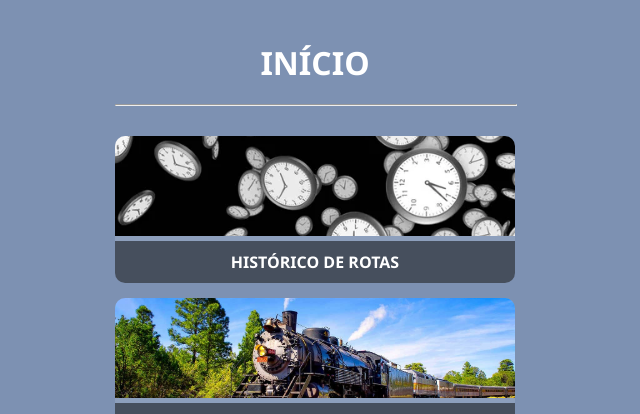
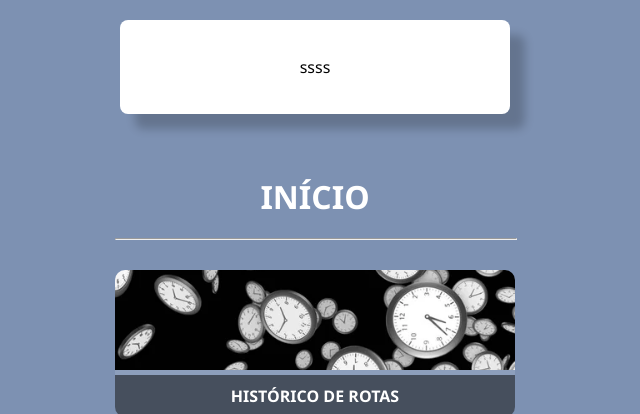
Before and after one commit to luty07/sa-parte-II-ferrorama, a PHP site: page /scripts/inicio.php in a window 1280 px wide. Shown: the top 414 px of the page, without its empty margins (325-965 px from the left). Run offline with PHP 8.4, Linux system fonts and the light colour scheme.

Commit message:
UPDATE- minor changes

```diff
--- a/scripts/inicio.php
+++ b/scripts/inicio.php
@@ -5,6 +5,15 @@ session_start();
 
 <!DOCTYPE html>
 <html lang="pt-BR">
+
+<header >
+
+</header>
+
+<div id="user">
+<p>ssss</p>
+
+</div>
 
 <head>
   <meta charset="UTF-8">
@@ -51,7 +60,9 @@ session_start();
       <a href="alerts.php"><img src="../assets/alertsenots.jpg" alt="Alertas e Notificações"></a>
       <p>ALERTAS E NOTIFICAÇÕES</p>
     </div>
-  </div>
+
+
+</div>
 
 </body>
 
--- a/styles/pstyle.css
+++ b/styles/pstyle.css
@@ -176,3 +176,16 @@ section {
   cursor: pointer;
   border-radius: 5px;
 }
+
+ #user {
+  background: rgb(255, 255, 255);
+  margin: 20px auto;
+  padding: 20px;
+  max-width: 350px;
+  border-radius: 8px;
+  display: flex;
+  flex-direction: column;
+  align-items: center;
+  color: black;
+  box-shadow: 15px 15px 10px rgba(0, 0, 0, 0.2);
+ }
```
Also changed, not shown: sql/banco.sql (+4 -4 lines).
